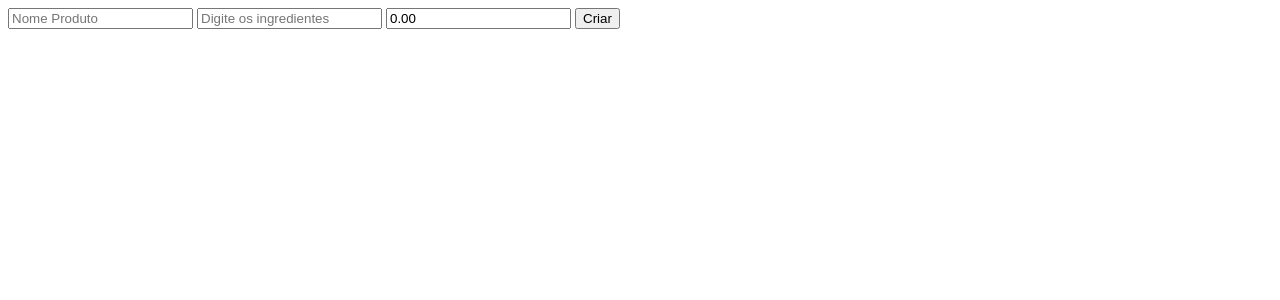
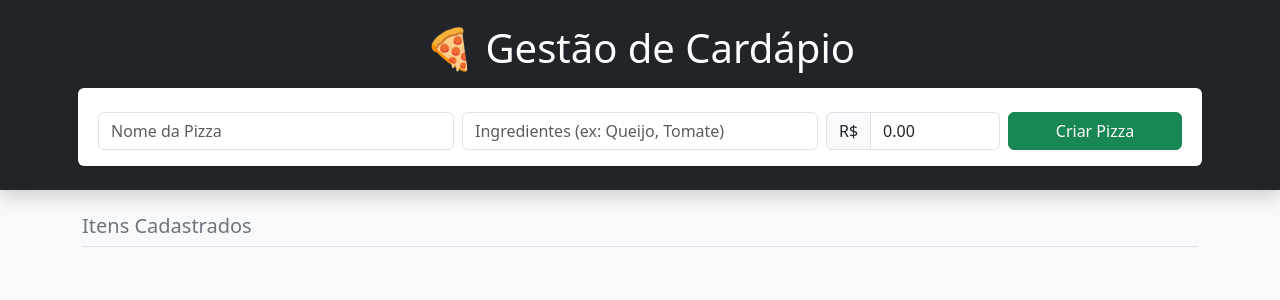
Before and after one commit to mgbrouli/cardapio-backend-flask, a Flask app: page / in a window 1280 px wide. Shown: the top 300 px of the page. Run offline with Flask 3, Linux system fonts and the light colour scheme.

Commit message:
Add files via upload

```diff
--- /dev/null
+++ b/static/css/style.css
@@ -0,0 +1,13 @@
+* {
+    padding: 0;
+    margin: 0;
+    box-sizing: border-box;
+}
+
+body{
+    background-color: darkgray;
+}
+.container-principal{
+    max-width: 800px;
+    margin-top: 50px;
+}
--- a/templates/index.html
+++ b/templates/index.html
@@ -3,51 +3,79 @@
 <head>
     <meta charset="UTF-8">
     <meta name="viewport" content="width=device-width, initial-scale=1.0">
-    <title>Cardapio pizza</title>
+    <link href="https://cdn.jsdelivr.net/npm/bootstrap@5.3.0/dist/css/bootstrap.min.css" rel="stylesheet">
+    <link rel="stylesheet" href="{{ url_for('static', filename='css/style.css') }}">
+    <title>Cardápio Pizza</title>
 </head>
-<body>
-    <header>
-        <form action="/add" method="post">
-            <input type="text" name="nome" id="nome" placeholder="Nome Produto">
-            <input type="text" name="ingredientes" id="ingredientes" placeholder="Digite os ingredientes">
-            <input type="number" name="preco" min="0" step="0.01" value="0.00" id="preco" >
-            <input type="submit" value="Criar">
-        </form>
+<body class="bg-light">
 
+    <header class="bg-dark text-white py-4 mb-4 shadow">
+        <div class="container">
+            <h1 class="text-center mb-4">🍕 Gestão de Cardápio</h1>
+            <form action="/add" method="post" class="row g-2 bg-white p-3 rounded shadow-sm">
+                <div class="col-md-4">
+                    <input type="text" name="nome" class="form-control" placeholder="Nome da Pizza" required>
+                </div>
+                <div class="col-md-4">
+                    <input type="text" name="ingredientes" class="form-control" placeholder="Ingredientes (ex: Queijo, Tomate)">
+                </div>
+                <div class="col-md-2">
+                    <div class="input-group">
+                        <span class="input-group-text">R$</span>
+                        <input type="number" name="preco" min="0" step="0.01" value="0.00" class="form-control">
+                    </div>
+                </div>
+                <div class="col-md-2">
+                    <button type="submit" class="btn btn-success w-100">Criar Pizza</button>
+                </div>
+            </form>
+        </div>
     </header>
-    <div class="container-principal">
-        {% for i in produto %}
-            <div class="container-produto">
-                <h2>{{ i.nome }}</h2>
-                <span>{{ i.ingredientes }}</span>
-                <h4>R$ {{ i.preco }}</h4>
-                <input type="button" class="btn-deletar" data-id="{{ i.id }}" value="Excluir">
 
-            </div><!--container-produto-->
-        {% endfor %}
-    </div><!--container principal-->
+    <main class="container">
+        <h5 class="mb-4 text-secondary border-bottom pb-2">Itens Cadastrados</h5>
+
+        <div class="row">
+            {% for i in produto %}
+            <div class="col-md-6 col-lg-4 mb-4">
+                <div class="card h-100 shadow-sm">
+                    <div class="card-body d-flex flex-column">
+                        <div class="d-flex justify-content-between align-items-start">
+                            <h2 class="card-title h5 text-uppercase fw-bold">{{ i.nome }}</h2>
+                            <span class="badge bg-warning text-dark">R$ {{ "%.2f"|format(i.preco|float) }}</span>
+                        </div>
+                        <p class="card-text text-muted small flex-grow-1">
+                            {{ i.ingredientes }}
+                        </p>
+                        <div class="mt-3">
+                            <button class="btn btn-outline-danger btn-sm w-100 btn-deletar" data-id="{{ i.id }}">
+                                🗑️ Excluir Produto
+                            </button>
+                        </div>
+                    </div>
+                </div>
+            </div>
+            {% endfor %}
+        </div>
+    </main>
+
     <script>
-
-        document.querySelectorAll('.btn-deletar').forEach(botao =>{
-            botao.addEventListener('click', function(){
+        document.querySelectorAll('.btn-deletar').forEach(botao => {
+            botao.addEventListener('click', function() {
                 const id = this.getAttribute('data-id');
-
-                if(confirm("Tem certeza que deseja apagar?")){
+                if(confirm("Tem certeza que deseja apagar esta pizza?")) {
                     fetch(`/remove/${id}`, {
                         method: 'DELETE',
-                    }).then(response =>{
-                        if(response.ok){
-                            //document.getElementById(`item-${id}`).remove()
+                    }).then(response => {
+                        if(response.ok) {
                             window.location.reload();
-
-                        }else{
+                        } else {
                             alert('Erro ao deletar no servidor');
                         }
                     }).catch(err => console.error('Erro: ', err));
                 }
             })
         })
-
     </script>
 </body>
 </html>
```
